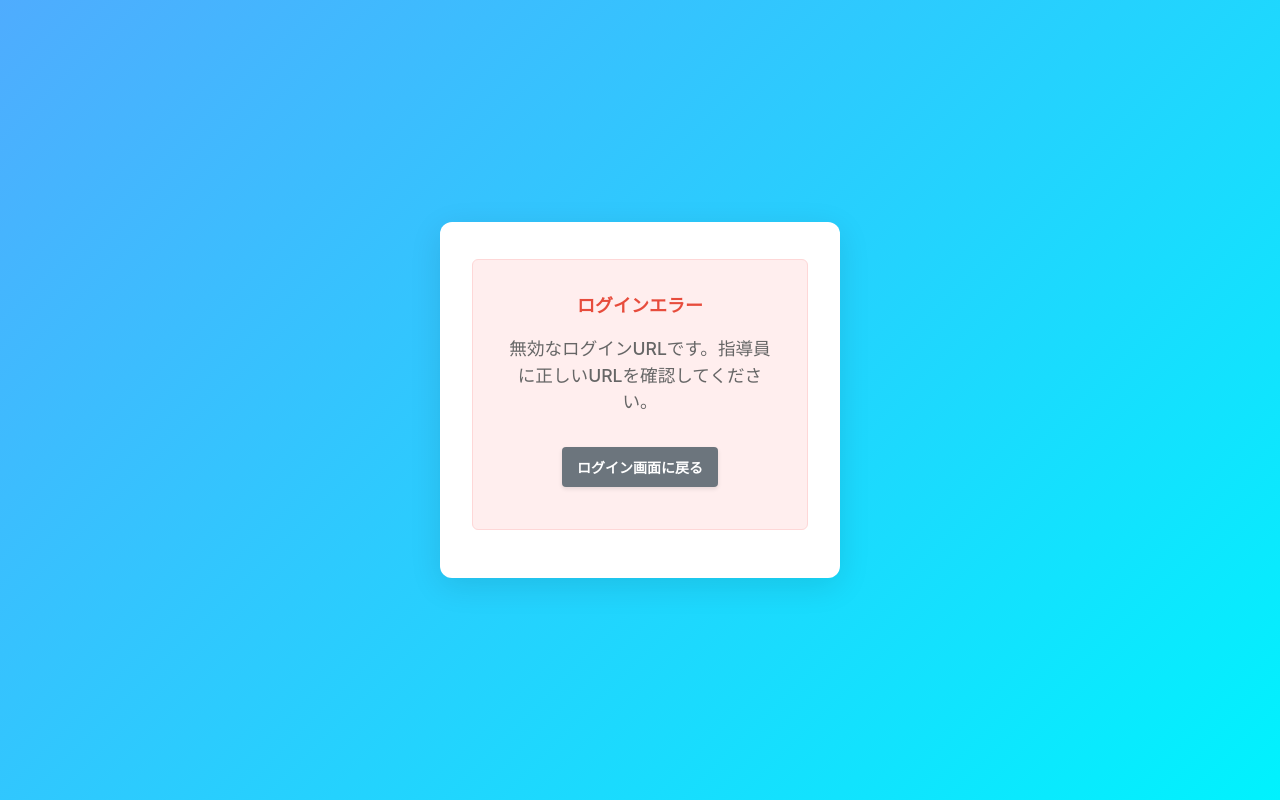
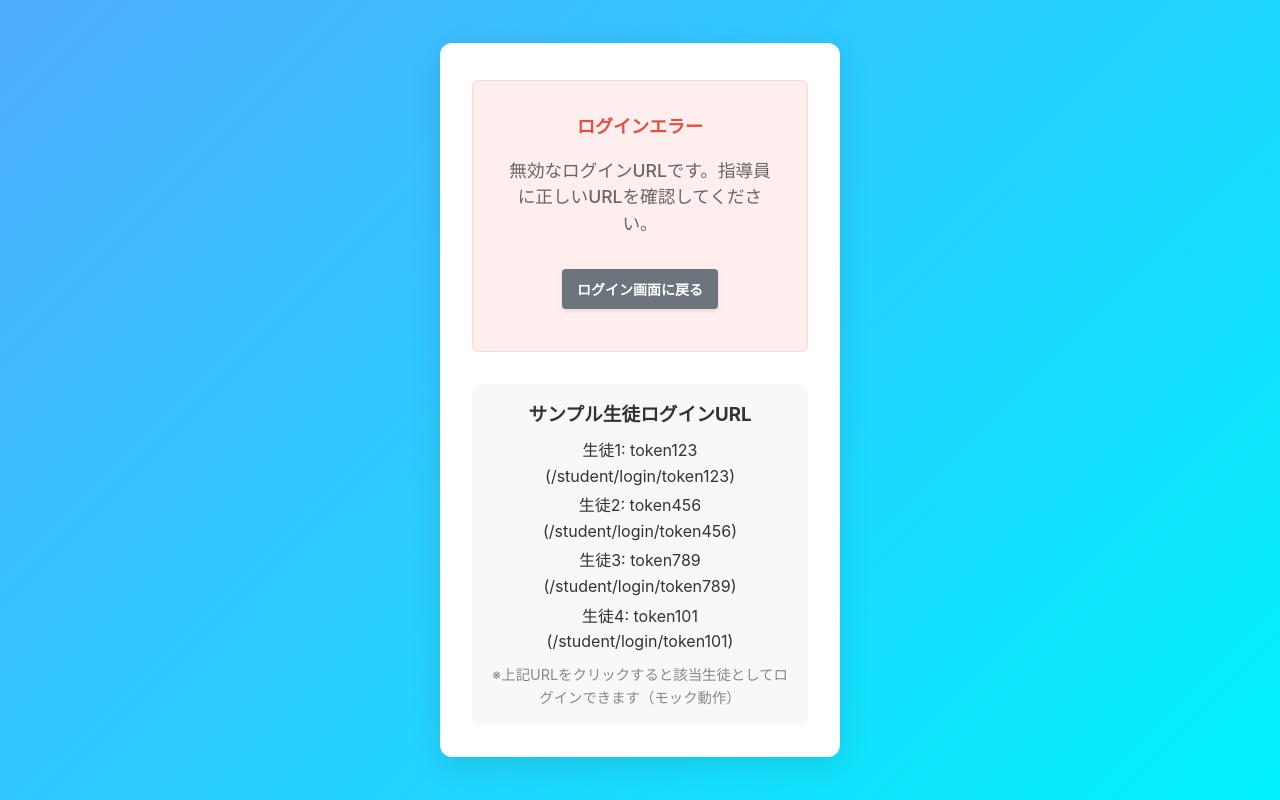
Before and after one commit to challenge-marlin/reactStudySphereMockup, a React (Create React App) app: page /student/login/1 in a window 1280 px wide. Built offline with nearby package versions, Linux system fonts and the light colour scheme.

Commit message:
生徒修正

```diff
--- a/src/pages/StudentLogin.js
+++ b/src/pages/StudentLogin.js
@@ -59,6 +59,29 @@ const StudentLogin = () => {
     }, 1500); // ローディング体験のため
   }, [token, navigate]);
 
+  const sampleStudentLinks = [
+    { url: `${process.env.PUBLIC_URL}/student/login/token123`, label: '生徒1: token123' },
+    { url: `${process.env.PUBLIC_URL}/student/login/token456`, label: '生徒2: token456' },
+    { url: `${process.env.PUBLIC_URL}/student/login/token789`, label: '生徒3: token789' },
+    { url: `${process.env.PUBLIC_URL}/student/login/token101`, label: '生徒4: token101' },
+  ];
+
+  const SampleStudentLinks = () => (
+    <div className="sample-student-links" style={{ marginTop: 32, padding: 16, background: '#f8f8f8', borderRadius: 8 }}>
+      <h3 style={{ marginBottom: 8 }}>サンプル生徒ログインURL</h3>
+      <ul style={{ listStyle: 'none', padding: 0, margin: 0 }}>
+        {sampleStudentLinks.map(link => (
+          <li key={link.url} style={{ marginBottom: 4 }}>
+            <a href={link.url}>{link.label} ({link.url})</a>
+          </li>
+        ))}
+      </ul>
+      <div style={{ fontSize: '0.9em', color: '#888', marginTop: 8 }}>
+        ※上記URLをクリックすると該当生徒としてログインできます（モック動作）
+      </div>
+    </div>
+  );
+
   if (isValidating) {
     return (
       <div className="student-login">
@@ -83,12 +106,20 @@ const StudentLogin = () => {
               ログイン画面に戻る
             </button>
           </div>
+          <SampleStudentLinks />
         </div>
       </div>
     );
   }
 
-  return null;
+  // ログイン成功時は即リダイレクトされるため何も表示しない
+  return (
+    <div className="student-login">
+      <div className="login-container">
+        <SampleStudentLinks />
+      </div>
+    </div>
+  );
 };
 
 export default StudentLogin;
```
Also changed, not shown: 1 other file (tests, documents, lock files or other folders).
